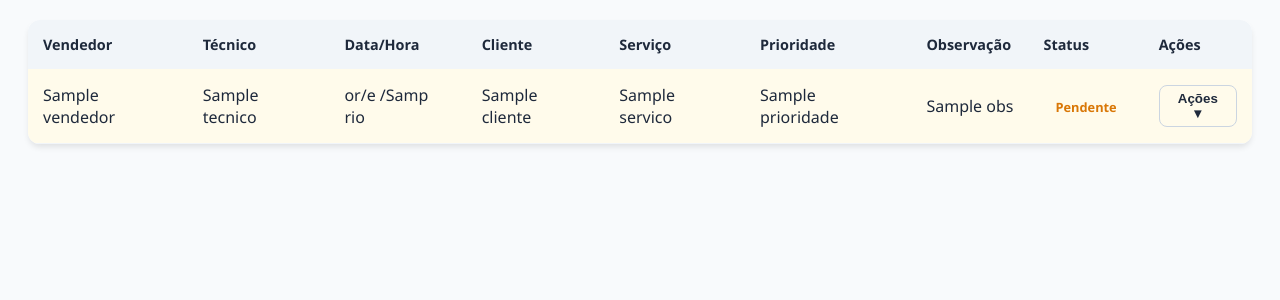
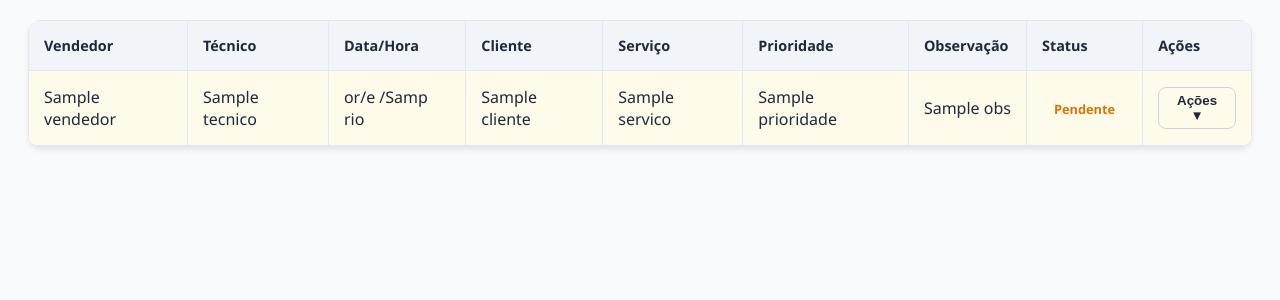
Before and after one commit to davidsonsuportelj-sys/agenda, a Flask app: template templates/index.html in a window 1280 px wide. Shown: the part 114-414 px from the top of the page. Run offline with Flask 3, Linux system fonts and the light colour scheme; the template is opened without the code that fills it: most values are stand-ins (such as "Sample title", 1, 10 or a date in 2020).

Commit message:
Correção de tecnica

```diff
--- a/templates/index.html
+++ b/templates/index.html
@@ -11,7 +11,7 @@
         .header { display: flex; justify-content: space-between; align-items: center; margin-bottom: 20px; }
         .card { background: var(--white); padding: 20px; border-radius: 12px; box-shadow: 0 4px 6px -1px rgba(0,0,0,0.1); margin-bottom: 20px; }
 
-        /* Formulário em linha reta com espaçamento ajustável */
+        /* Formulário em linha com espaçamento */
         form { display: flex; flex-wrap: wrap; gap: 15px; align-items: flex-end; }
         .field-wrapper { flex: 1; min-width: 140px; }
 
@@ -19,11 +19,13 @@
         input, select { width: 100%; padding: 10px; border: 1px solid #cbd5e1; border-radius: 8px; box-sizing: border-box; }
         button { background: var(--primary); color: white; border: none; padding: 10px 20px; border-radius: 8px; cursor: pointer; font-weight: bold; height: 42px; }
 
+        /* Tabela com bordas verticais (grid) */
         .table-responsive { overflow-x: auto; background: var(--white); border-radius: 12px; box-shadow: 0 4px 6px -1px rgba(0,0,0,0.1); }
-        table { width: 100%; border-collapse: collapse; min-width: 900px; }
-        th { background: #f1f5f9; padding: 15px; text-align: left; font-size: 0.9rem; }
-        td { padding: 15px; border-bottom: 1px solid #f1f5f9; }
+        table { width: 100%; border-collapse: collapse; min-width: 900px; border: 1px solid #e2e8f0; }
+        th { background: #f1f5f9; padding: 15px; text-align: left; font-size: 0.9rem; border: 1px solid #e2e8f0; }
+        td { padding: 15px; border: 1px solid #e2e8f0; }
 
+        /* Cores de Linha */
         .row-pendente { background-color: #fffbeb; }
         .row-concluido { background-color: #f0fdf4; }
         .row-cancelado { background-color: #fef2f2; }
@@ -35,6 +37,7 @@
 
         .obs-cell { max-width: 150px; overflow: hidden; text-overflow: ellipsis; white-space: nowrap; cursor: help; }
 
+        /* Dropup */
         .dropup { position: relative; display: inline-block; }
         .dropup-content { display: none; position: absolute; bottom: 100%; right: 0; background: white; border-radius: 8px; box-shadow: 0 10px 15px rgba(0,0,0,0.1); z-index: 10; min-width: 120px; }
         .dropup:hover .dropup-content { display: block; }
```
